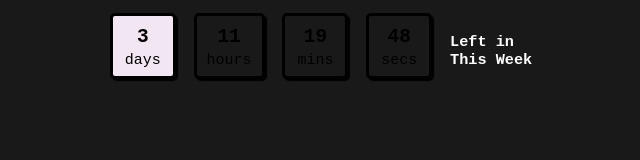
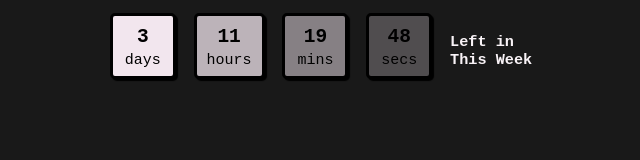
Before and after one commit to B3cky12/My_Notion_widgets, a plain HTML site: page week_countdown_dark.html in a window 1280 px wide. Shown: the whole page, without its empty margins (319-959 px from the left). Drawn offline with Linux system fonts and the light colour scheme.

Commit message:
Update week_countdown_dark.html
Adjusting the colors

```diff
--- a/week_countdown_dark.html
+++ b/week_countdown_dark.html
@@ -32,7 +32,7 @@
         h3{
             text-align: left;
             display: inline-block;
-            color: #ffffff;
+            color: #f9f3f7;
         }
         .small{
             font-size: 15px;
@@ -40,9 +40,20 @@
         }
 
         #days{
-            background-color:  #f3e6f3; ;
+            background-color:  #F2E6EE;
         }
 
+        #hours {
+            background-color: #bcb3b9;
+        }
+
+        #minutes {
+            background-color: #868084;
+        }
+
+        #seconds {
+            background-color: #504d4f;
+        }
 
     </style>
 </head>
```
